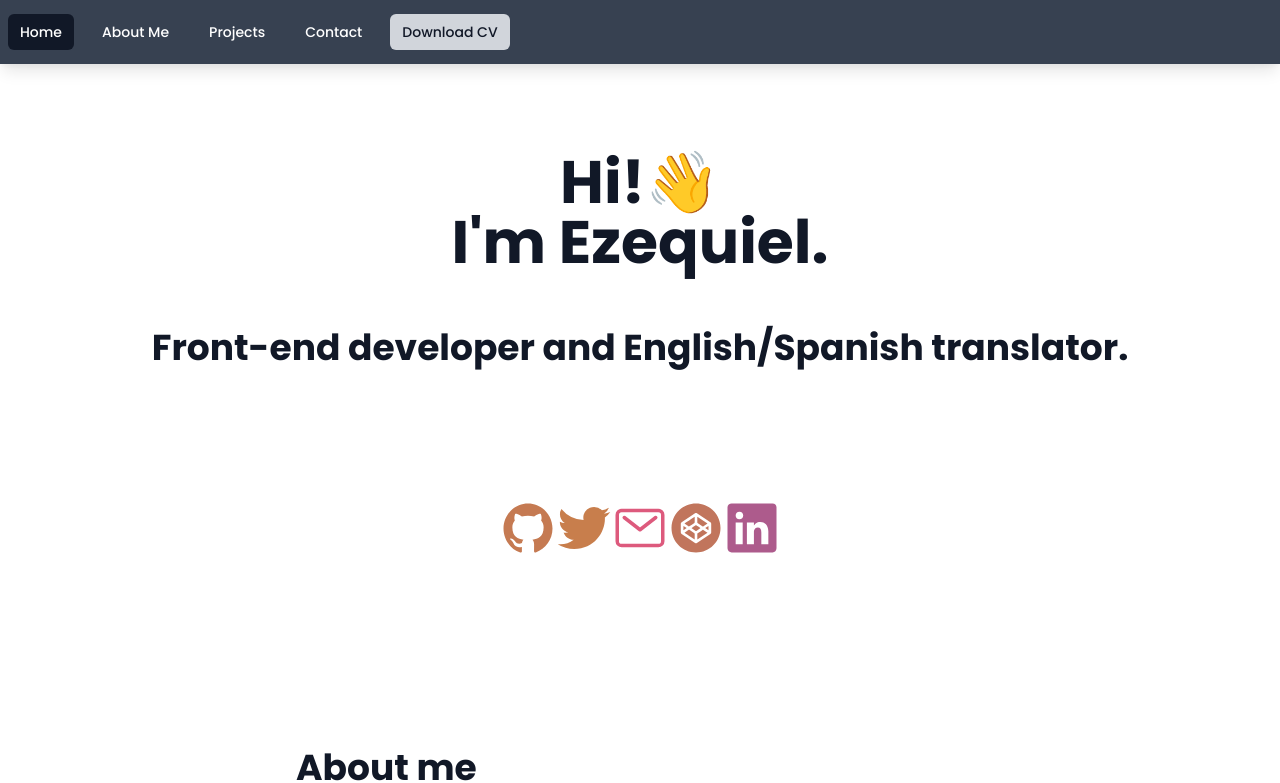
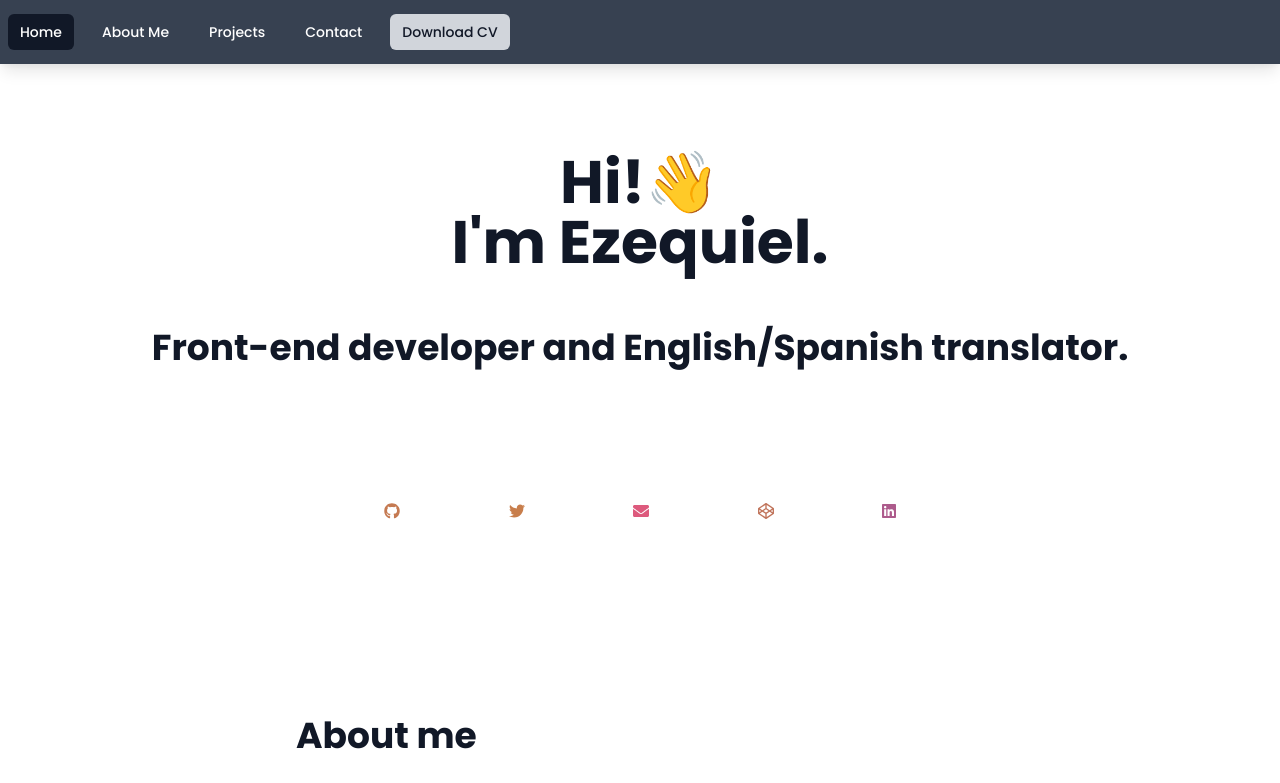
Before and after one commit to EzequielCaste/personal-site, a Next.js app: page / in a window 1280 px wide. Shown: the top 783 px of the page. Built offline with nearby package versions, Linux system fonts and the light colour scheme; what @tailwindcss/typography would draw is missing.

Commit message:
style: change svg with font Awesome icons

```diff
--- a/components/Links.js
+++ b/components/Links.js
@@ -1,31 +1,34 @@
 import React from 'react';
-import {Github} from './Github';
-import {Twitter} from './Twitter';
-import {Email} from './Email';
-import {Codepen} from './Codepen';
-import {Linkedin} from './Linkedin';
+import {FontAwesomeIcon} from '@fortawesome/react-fontawesome';
+import {
+  faCodepen,
+  faGithub,
+  faLinkedin,
+  faTwitter,
+} from '@fortawesome/free-brands-svg-icons';
+import {faEnvelope} from '@fortawesome/free-solid-svg-icons';
 
 export const Links = () => {
   return (
     <>
-      <div className="my-20 text-center h-full w-10/12 lg:w-3/5 mx-auto space-y-4">
-        <div className="flex justify-center py-5">
+      <div className="my-20 text-center h-full w-10/12 lg:w-2/5 mx-auto space-y-4">
+        <div className="flex justify-between py-5">
           <a
             href="https://github.com/EzequielCaste"
             rel="noopener noreferrer"
             target="_blank"
           >
-            <Github size={14} />
+            <FontAwesomeIcon className="w-14 animate-icons" icon={faGithub} />
           </a>
           <a
             href="https://twitter.com/Ezequiel_Caste"
             rel="noopener noreferrer"
             target="_blank"
           >
-            <Twitter size={14} />
+            <FontAwesomeIcon className="w-14 animate-icons" icon={faTwitter} />
           </a>
-          <a href="#contact">
-            <Email size={14} />
+          <a href="mailto:ezequiel.caste@gmail.com">
+            <FontAwesomeIcon className="w-14 animate-icons" icon={faEnvelope} />
           </a>
           <a
             href="https://codepen.io/ezequiel_/"
@@ -33,14 +36,14 @@ export const Links = () => {
             rel="noopener noreferrer"
             target="_blank"
           >
-            <Codepen size={14} />
+            <FontAwesomeIcon className="w-14 animate-icons" icon={faCodepen} />
           </a>
           <a
             href="https://www.linkedin.com/in/ezequiel-castellanos-a9ab6b1b8/"
             rel="noopener noreferrer"
             target="_blank"
           >
-            <Linkedin size={14} />
+            <FontAwesomeIcon className="w-14 animate-icons" icon={faLinkedin} />
           </a>
         </div>
       </div>
--- a/components/layout.js
+++ b/components/layout.js
@@ -3,6 +3,8 @@ import Head from 'next/head';
 import {Navbar} from '../components/navbar';
 import {Twitter} from './Twitter';
 import {Linkedin} from './Linkedin';
+import {FontAwesomeIcon} from '@fortawesome/react-fontawesome';
+import {faLinkedin, faTwitterSquare} from '@fortawesome/free-brands-svg-icons';
 
 export default function Layout({preview, children}) {
   return (
@@ -59,14 +61,22 @@ export default function Layout({preview, children}) {
               rel="noopener noreferrer"
               target="_blank"
             >
-              <Twitter size={4} />
+              <FontAwesomeIcon
+                className="w-4 text-gray-700"
+                icon={faTwitterSquare}
+              />
+
+              <i className="fab fa-twitter-square"></i>
             </a>{' '}
             <a
               href="https://www.linkedin.com/in/ezequiel-castellanos-a9ab6b1b8/"
               rel="noopener noreferrer"
               target="_blank"
             >
-              <Linkedin size={4} />
+              <FontAwesomeIcon
+                className="w-4 text-gray-700"
+                icon={faLinkedin}
+              />
             </a>
           </div>
           <a
--- a/package.json
+++ b/package.json
@@ -8,6 +8,10 @@
     "start": "next start"
   },
   "dependencies": {
+    "@fortawesome/fontawesome-svg-core": "^1.2.35",
+    "@fortawesome/free-brands-svg-icons": "^5.15.3",
+    "@fortawesome/free-solid-svg-icons": "^5.15.3",
+    "@fortawesome/react-fontawesome": "^0.1.14",
     "@tailwindcss/forms": "^0.3.2",
     "@tailwindcss/typography": "^0.4.0",
     "date-fns": "2.16.1",
--- a/styles/globals.css
+++ b/styles/globals.css
@@ -27,26 +27,32 @@ a {
   box-sizing: border-box;
 }
 .far,
-.fab {
+.fab,
+.animate-icons {
   animation-name: crazy-colors;
   animation-duration: 3s;
   animation-timing-function: linear;
   animation-iteration-count: infinite;
+  /* animation-play-state: paused; */
 }
+/* .far:hover,
+.fab:hover {
+  animation-play-state: running;
+} */
 footer svg {
   display: inline;
 }
-a:nth-of-type(1) .fab {
+a:nth-of-type(1) .animate-icons {
   animation-delay: 0.2s;
   animation-direction: reverse;
 }
-a:nth-of-type(2) .fab {
+a:nth-of-type(2) .animate-icons {
   animation-delay: 0.4s;
 }
-a:nth-of-type(4) .fab {
+a:nth-of-type(4) .animate-icons {
   animation-delay: 0.5s;
 }
-a:nth-of-type(5) .fab {
+a:nth-of-type(5) .animate-icons {
   animation-delay: 0.8s;
 }
 @keyframes crazy-colors {
```
Also changed, not shown: 1 other file (tests, documents, lock files or other folders).
